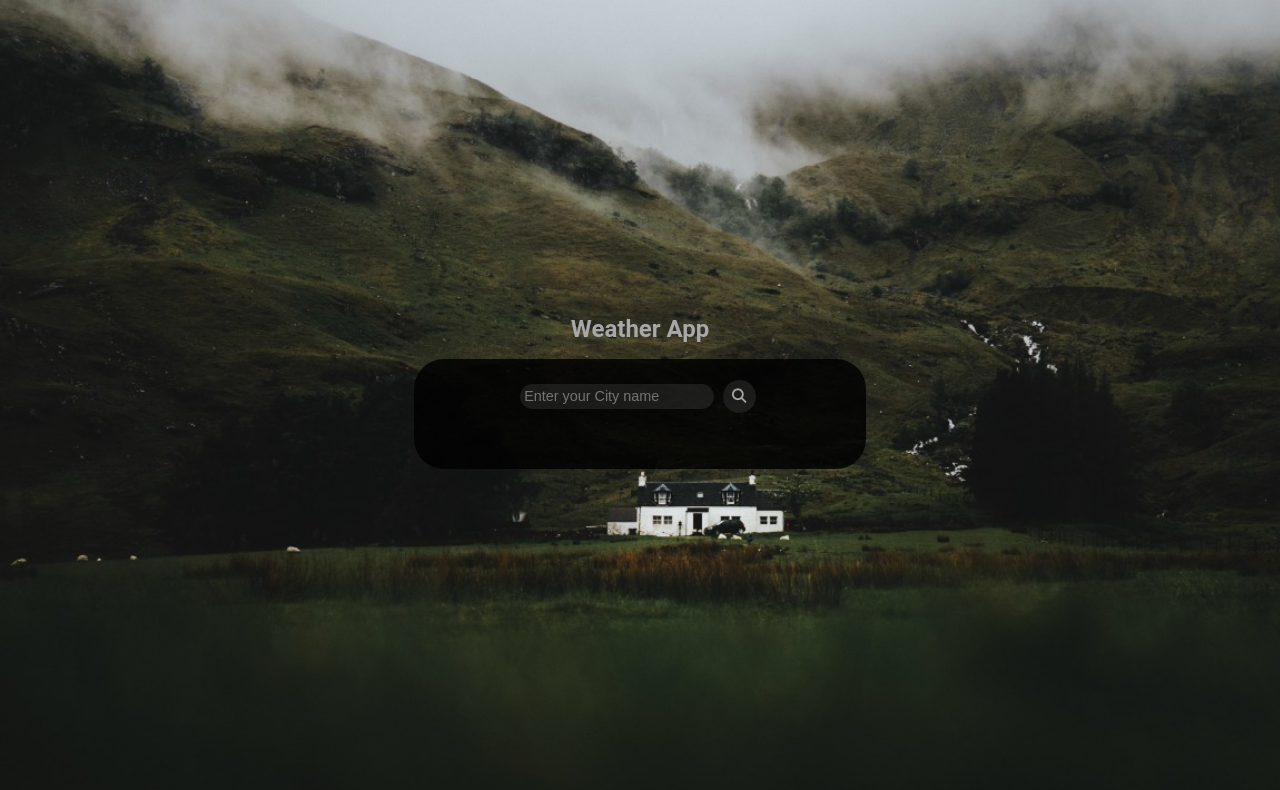
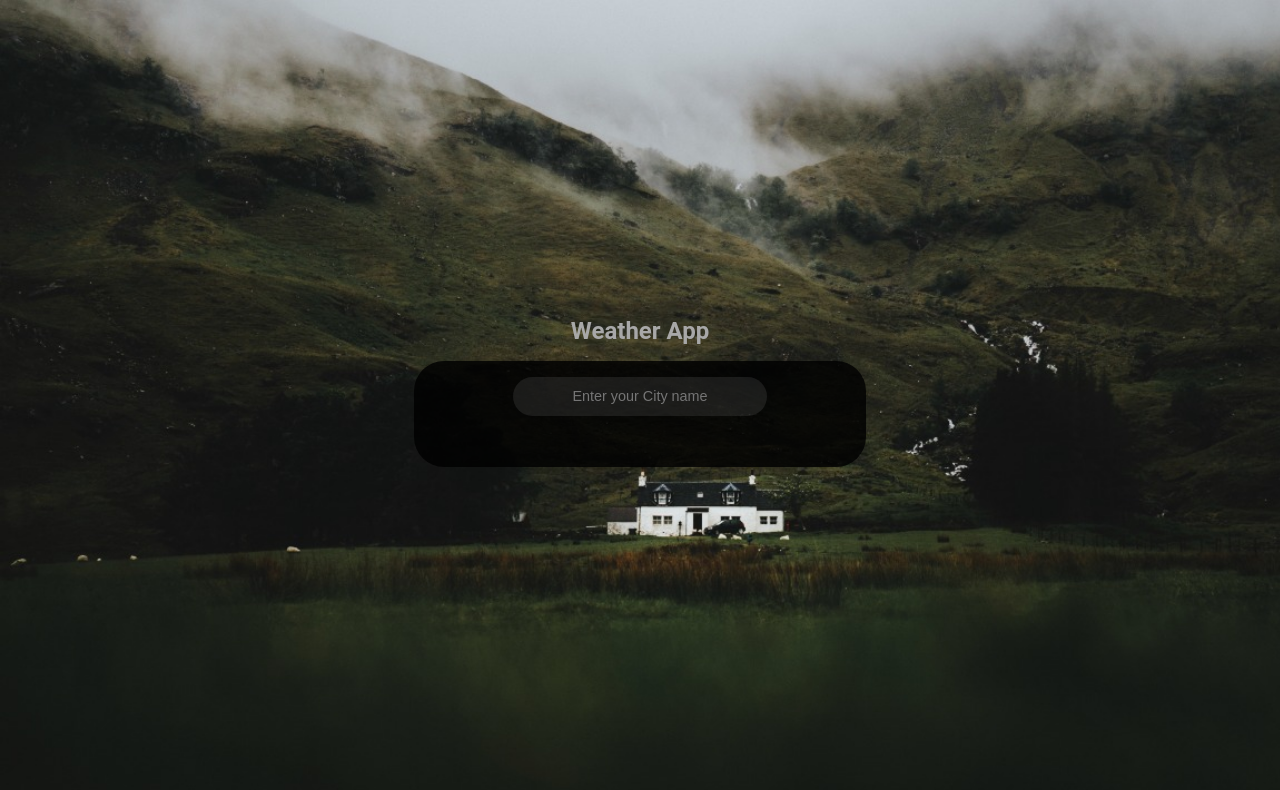
Before and after one commit to MuhammadSaad25/weather-app, a plain HTML site: page index.html in a window 1280 px wide. Drawn offline with nearby package versions, Linux system fonts and the light colour scheme.

Commit message:
remove button

```diff
--- a/index.html
+++ b/index.html
@@ -45,7 +45,7 @@ axios     axios-http.com
                 <div class="search_div">
                     <form onsubmit="myFunction(); return false">
                         <input type="text" id="city" placeholder="Enter your City name">
-                        <button type="submit"><i class="fa-solid fa-magnifying-glass"></i></button>
+                        <!-- <button type="submit"><i class="fa-solid fa-magnifying-glass"></i></button> -->
                     </form>
                 </div>
 
--- a/style.css
+++ b/style.css
@@ -41,16 +41,18 @@ body{
 }
 
 input{
+    text-align: center;
+    width: 230px;
     border: none;
     outline: none;
-    padding: 0.3em 0.3em;
+    padding: 0.8em 0.8em;
     border-radius: 24px;
     background-color: #7c7c7c2d;
     color: rgb(168, 168, 168);
     font-size: 90%;
 }
 
-button{
+/* button{
     margin: 0.3em;
     border-radius: 50%;
     border: none;
@@ -61,7 +63,7 @@ button{
     color: rgb(168, 168, 168);
     font-size: 90%;
 
-}
+} */
 
 .result_div{
     display: flex;
```
